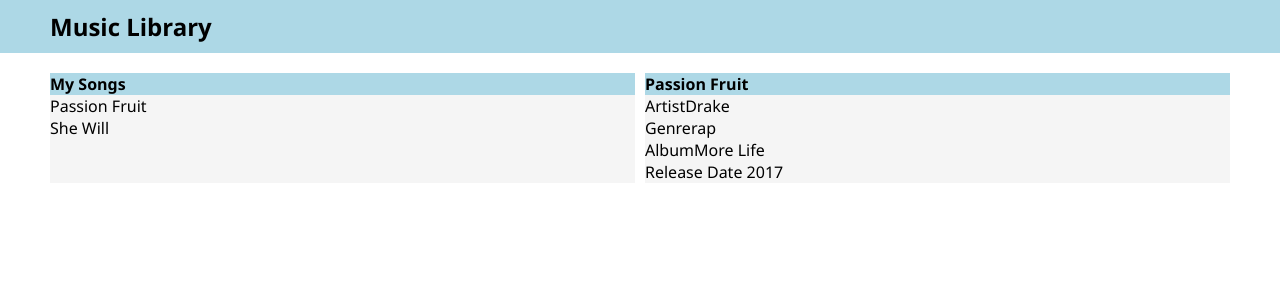
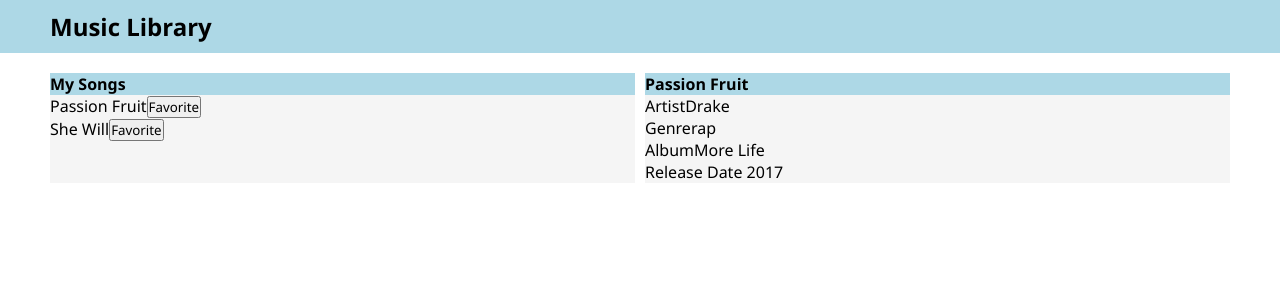
Before and after one commit to djackson5995/music-library-frontend, a React (Create React App) app: page / in a window 1280 px wide. Shown: the top 300 px of the page. Built offline with nearby package versions, Linux system fonts and the light colour scheme.

Commit message:
added favorite button and added interaction with button

```diff
--- /dev/null
+++ b/src/components/SongItem/SongItem.jsx
@@ -0,0 +1,13 @@
+const SongItem = ({ title }) => {
+  const handleClick = (e) => {
+    console.log(e);
+  };
+  return (
+    <div className="song-item">
+      <span>{title}</span>
+      <button onClick={handleClick}>Favorite</button>
+    </div>
+  );
+};
+
+export default SongItem;
--- a/src/components/SongList/SongList.jsx
+++ b/src/components/SongList/SongList.jsx
@@ -1,6 +1,8 @@
+import SongItem from "../SongItem/SongItem";
+
 const SongList = ({}) => {
   const songs = ["Passion Fruit", "She Will"];
-  const songitems = songs.map((song) => <div>{song}</div>);
+  const songitems = songs.map((song) => <SongItem key={song} title={song} />);
   return (
     <div className="flex-item">
       <h4>My Songs</h4>
```
